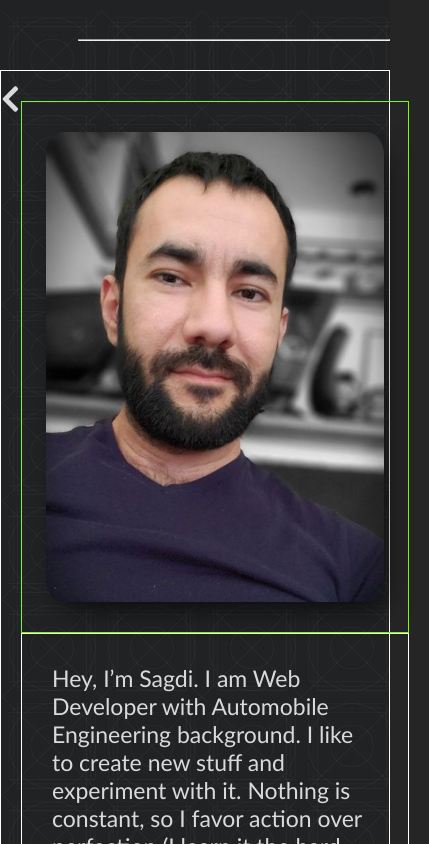
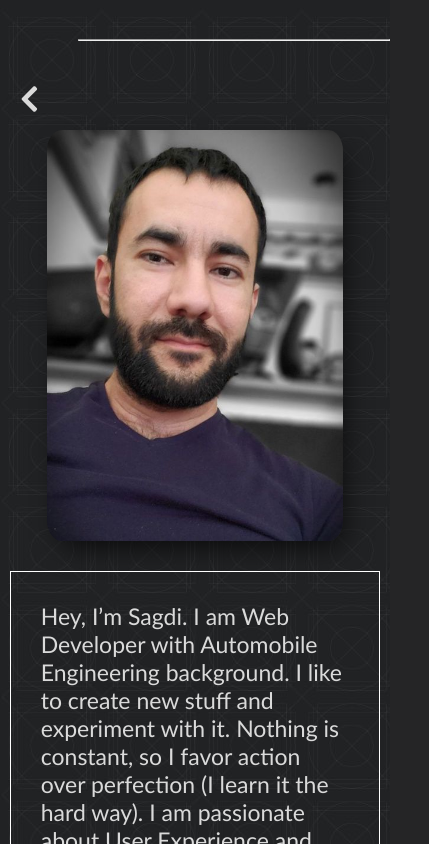
Before and after one commit to sagdish/dev-portfolio, a React (Create React App) app: page /about in a window 390 px wide. Shown: the top 844 px of the page, 429 px wide, since content can reach past the window. Built offline with nearby package versions, Linux system fonts and the light colour scheme.

Commit message:
back button across pages

```diff
--- a/src/App.css
+++ b/src/App.css
@@ -87,7 +87,7 @@
   width: 40%;
   padding: 30px;
   margin: auto 20px;
-  border: 1px solid lawngreen;
+  /* border: 1px solid lawngreen; */
 }
 .content-title_button {
   align-self: flex-end;
@@ -300,12 +300,16 @@
     font-size: 18px;
     padding-right: 10px;
   }
+
+  .back-btn {
+    margin-left: 30px;
+  }
   .content {
     /* height: 90vh; */
     min-height: 750px;
   }
   .content-title {
-    width: 100%;
+    width: 95%;
   }
   .content-carousel {
     width: 88vw;
--- a/src/pages/About.js
+++ b/src/pages/About.js
@@ -25,7 +25,7 @@ function About(props) {
         <div className='content-title'>
           <img src={photo} alt='' style={{
             height: 'auto',
-            width: '40vh',
+            width: '35vh',
             borderRadius: '5%',
             boxShadow: '7px 13px 29px -8px rgba(0,0,0,0.75)',
             alignSelf: 'center'
--- a/src/pages/style.css
+++ b/src/pages/style.css
@@ -12,7 +12,7 @@
   flex-flow: row wrap;
   justify-content: center;
   /* width: 90vw; */
-  border: 1px solid white;
+  /* border: 1px solid white; */
   /* align-self: center; */
 }
 
@@ -22,7 +22,7 @@
   top: 10%;
   left: 3%;
   /* border: 1px solid red; */
-  margin-left: -20px;
+  margin-left: -30px;
   color: #DADADA;
 }
 
@@ -53,7 +53,8 @@
 
 @media only screen and (max-width: 850px) {
   .pages-content {
-    flex-flow: column wrap;
+    flex-direction: column;
+    align-content: center;
   }
   .box {
     width: 80%;
```
